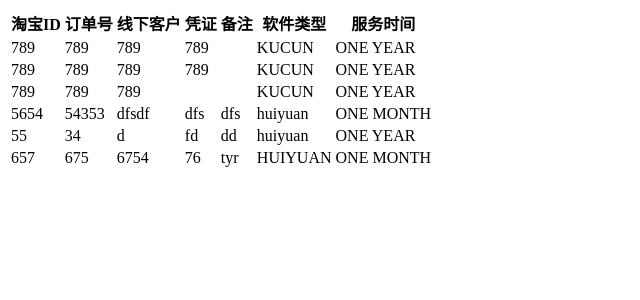
After one commit to curiosityandlearn/djangoProject, a Django app: page /formapp/data_inquiry/ in a window 1280 px wide. The commit adds this page. Shown: the top 300 px of the page, without its empty margins (0-640 px from the left). Run offline with Django 3.2, Linux system fonts and the light colour scheme; data comes from the database, SQL or seed files in the repository.

Commit message:
change model fiel, add another page to display data in database

```diff
--- a/mysite/formapp/forms.py
+++ b/mysite/formapp/forms.py
@@ -4,4 +4,4 @@ from django.forms import ModelForm
 class ServiceForm(ModelForm):
     class Meta:
         model = Software_service
-        fields = ['taobao_id','sex']
+        fields = ['taobao_id','order_number','offline_clients','credential','remark','software_type','serve_time']
--- a/mysite/formapp/models.py
+++ b/mysite/formapp/models.py
@@ -1,17 +1,27 @@
+# -*- coding: utf-8 -*-
+
 from django.db import models
 
 
-SEX_CHOICES=(
-('male','nan'),
-('female','nv')
-)
+SOFTWARE_TYPE = (
+("HUIYUAN","会员"),
+("KUCUN","库存")
+                 )
+SERVE_TIME = (
+("ONE MONTH", "一个月"),
+("ONE YEAR","一年"),
+("THREE YEAR","三年")
+              )
+
 
 class Software_service(models.Model):
-    taobao_id = models.CharField("TaoBao", max_length=200, blank=True)
-    ding_dan_hao = models.IntegerField(blank=True)
-    xian_xia_ke_hu = models.CharField(max_length=200, blank=True)
-    ping_ju = models.CharField(max_length=200, blank=True)
-    sex = models.CharField(max_length=10, choices=SEX_CHOICES,null=True,blank=True)
+    taobao_id = models.CharField("淘宝ID", max_length=200, blank=True)
+    order_number = models.IntegerField("订单号", blank=True)
+    offline_clients = models.CharField("线下客户", max_length=200, blank=True)
+    credential = models.CharField("凭证", max_length=200, blank=True)
+    remark = models.CharField("备注", max_length=200, blank=True)
+    software_type = models.CharField("*软件类型", max_length=10, choices=SOFTWARE_TYPE,null=False,blank=False)
+    serve_time = models.CharField("*服务时间", max_length=10, choices=SERVE_TIME,null=False,blank=False)
 
 
     def __unicode__(self):
--- /dev/null
+++ b/mysite/formapp/templates/formapp/data_inquiry.html
@@ -0,0 +1,24 @@
+<html>
+<table>
+    <tr>
+        <th>淘宝ID</th>
+        <th>订单号</th>
+        <th>线下客户</th>
+        <th>凭证</th>
+        <th>备注</th>
+        <th>软件类型</th>
+        <th>服务时间</th>
+    </tr>
+    {% for item in query_results %}
+    <tr>
+        <td>{{ item.taobao_id }}</td>
+        <td>{{ item.order_number }}</td>
+		<td>{{ item.offline_clients }}</td>
+		<td>{{ item.credential }}</td>
+        <td>{{ item.remark }}</td>
+        <td>{{ item.software_type }}</td>
+        <td>{{ item.serve_time }}</td>
+    </tr>
+    {% endfor %}
+</table>
+</html>
--- a/mysite/formapp/templates/formapp/form_display.html
+++ b/mysite/formapp/templates/formapp/form_input.html
@@ -7,7 +7,9 @@
 
         <form method="POST" class="post-form">{% csrf_token %}
             {{ form.as_p }}
-            <button type="submit">ti_jiao</button>
+            <button type="submit">生成</button>
         </form>
+        <a href="http://127.0.0.1:8000/formapp/data_inquiry/">查询数据</a>
+
     </body>
 </html>
--- a/mysite/formapp/urls.py
+++ b/mysite/formapp/urls.py
@@ -2,5 +2,6 @@ from django.conf.urls import url
 from . import views
 
 urlpatterns = [
-    url(r'^$', views.form_display),
+    url(r'^$', views.form_input),
+    url(r'^data_inquiry/$', views.data_inquiry),
     ]
--- a/mysite/formapp/views.py
+++ b/mysite/formapp/views.py
@@ -1,14 +1,21 @@
 from django.shortcuts import render
+from models import Software_service
 from .forms import ServiceForm
+from django.http.response import HttpResponse
 
-# Create your views here.
 
-def form_display(request):
-
+def form_input(request):
 
     if request.method == "POST":
         form = ServiceForm(request.POST)
-        form.save()
+        if form.is_valid():
+            form.save()
+        else:
+            return HttpResponse("invalid input")
+    form = ServiceForm
+    return render(request, 'formapp/form_input.html', {'form': form})
 
-    form = ServiceForm()
-    return render(request, 'formapp/form_display.html', {'form': form})
+
+def data_inquiry(request):
+    query_results = Software_service.objects.all()
+    return render(request, 'formapp/data_inquiry.html', {'query_results':query_results})
```
Also changed, not shown: mysite/db.sqlite3.
